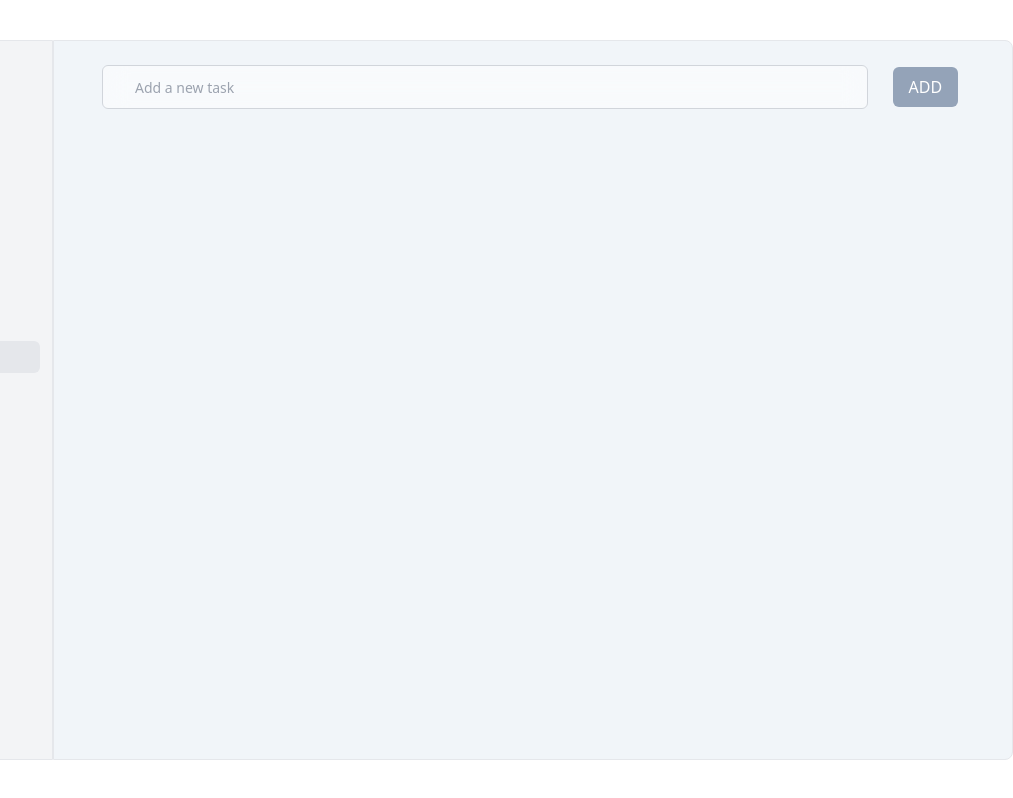
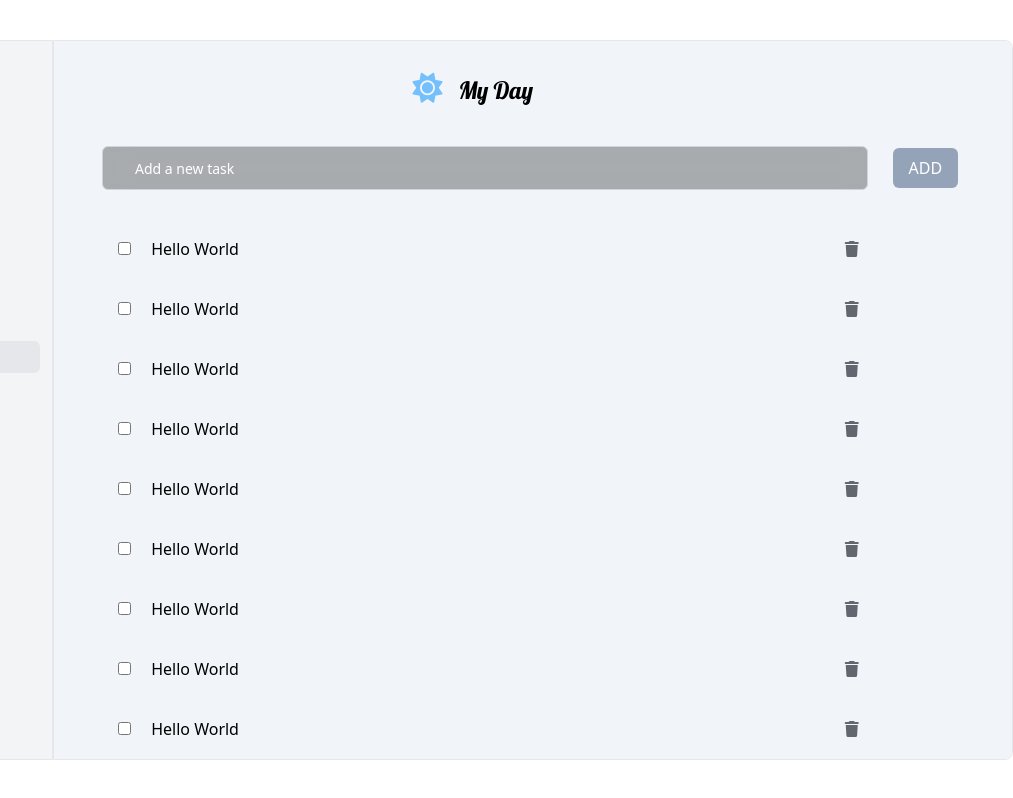
Before and after one commit to Marius-Diran/To-Do-List, a website: page index.html in a window 1280 px wide. Shown: the full height of the page, 267-1280 px from the left. Drawn offline with Linux system fonts and the light colour scheme.

Commit message:
Adding To-Do Featuers

```diff
--- a/index.html
+++ b/index.html
@@ -14,18 +14,115 @@
         <img src="images/To-Do list Logo.png" class="w-[65%] h-[20vh] mx-auto my-4">
         <h1 class="font-Lobster text-3xl text-center">Marius To-Do List</h1>
         <i class="fa-solid fa-magnifying-glass relative left-16 text-sm" style="color: #6b7280;"></i><input type="search" id="search" placeholder="Search" class="my-[6vh] mx-10 h-[4vh] font-JetBrainsMono px-8 text-gray-800 rounded-md text-sm bg-gray-200 outline-none search">
-        <h1 class="text-base font-JetBrainsMono ml-16"><i class="fa-solid fa-sun mr-4 text-base" style="color: #74C0FC;"></i>My Day</h1>
-        <h1 class="text-base font-JetBrainsMono ml-16 my-4"><i class="fa-regular fa-star mr-3 text-base" style="color: #925490;"></i>Important</h1>
-        <h1 class="text-base font-JetBrainsMono ml-16 my-4"><i class="fa-regular fa-calendar mr-3 text-base" style="color: #63E6BE;"></i>Planned</h1>
-        <h1 class="text-base font-JetBrainsMono ml-16 my-4"><i class="fa-solid fa-house-user mr-3 text-base" style="color: #475569;"></i>All Tasks</h1>
+        <ul class="list" data-list>
+          <li class="list-item"><h1 class="text-base font-JetBrainsMono ml-16"><i class="fa-solid fa-sun mr-4 text-base" style="color: #74C0FC;"></i>My Day</h1></li>
+          <li class="list-item"><h1 class="text-base font-JetBrainsMono ml-16 my-4"><i class="fa-regular fa-star mr-3 text-base" style="color: #925490;"></i>Important</h1></li>
+          <li class="list-item"><h1 class="text-base font-JetBrainsMono ml-16 my-4"><i class="fa-regular fa-calendar mr-3 text-base" style="color: #63E6BE;"></i>Planned</h1></li>
+          <li class="list-item"><h1 class="text-base font-JetBrainsMono ml-16 my-4"><i class="fa-solid fa-house-user mr-3 text-base" style="color: #475569;"></i>All Tasks</h1></li>
+        </ul>
+      </div>
 
+      <div class="flex-auto w-[75%] border border-solid h-[90vh] my-10 rounded-tr-lg rounded-br-lg bg-slate-100 main-panel overflow-y-auto">
+        <h1 class="text-2xl font-Lobster ml-[28vw] mt-8 mb-4"><i class="fa-solid fa-sun mr-4 text-3xl" style="color: #74C0FC;"></i>My Day</h1>
 
-      </div>
-      <div class="flex-auto w-[75%] border border-solid h-[90vh] my-10 rounded-tr-lg rounded-br-lg bg-slate-100 main-panel">
         <form>
-          <input type="text" placeholder="Add a new task" class="w-[80%] h-[5.5vh] ml-12 mr-5 my-6 px-8 text-gray-800 rounded-md text-sm bg-white bg-opacity-50 backdrop-blur-md border border-gray-300 outline-none add-task">
-          <button class="bg-slate-400 text-white px-4 py-2 rounded-md hover:bg-slate-600">ADD</button>
+
+          <input id="to-do-input" type="text" placeholder="Add a new task" class="w-[80%] h-[5.5vh] ml-12 mr-5 my-6 px-8 text-white rounded-md text-sm bg-black bg-opacity-30 backdrop-blur-md border border-gray-300 outline-none add-task task-input">
+          <button id="add-task-button" class="bg-slate-400 text-white px-4 py-2 rounded-md hover:bg-slate-600">ADD</button>
+
         </form>
+
+        <ul id="to-do-list">
+
+          <li class="task-item w-[80%] h-[5.5vh] mx-12 my-4">
+            <input type="checkbox" id="task-1" class="mx-4 mt-3">
+            <label class="custom-checkbox transition-all ease-in-out duration-300" for="task-1">Hello World</label>
+            <button class="delete-task-button ml-[47vw]">
+              <i class="fa-solid fa-trash" style="color: #62676f;"></i>
+            </button>
+          </li>
+
+          <li class="task-item w-[80%] h-[5.5vh] mx-12 my-4">
+            <input type="checkbox" id="task-2" class="mx-4 mt-3">
+            <label class="custom-checkbox" for="task-2">Hello World</label>
+            <button class="delete-task-button ml-[47vw]">
+              <i class="fa-solid fa-trash" style="color: #62676f;"></i>
+            </button>
+          </li>
+
+          <li class="task-item w-[80%] h-[5.5vh] mx-12 my-4">
+            <input type="checkbox" id="task-2" class="mx-4 mt-3">
+            <label class="custom-checkbox" for="task-2">Hello World</label>
+            <button class="delete-task-button ml-[47vw]">
+              <i class="fa-solid fa-trash" style="color: #62676f;"></i>
+            </button>
+          </li>
+
+          <li class="task-item w-[80%] h-[5.5vh] mx-12 my-4">
+            <input type="checkbox" id="task-2" class="mx-4 mt-3">
+            <label class="custom-checkbox" for="task-2">Hello World</label>
+            <button class="delete-task-button ml-[47vw]">
+              <i class="fa-solid fa-trash" style="color: #62676f;"></i>
+            </button>
+          </li>
+
+          <li class="task-item w-[80%] h-[5.5vh] mx-12 my-4">
+            <input type="checkbox" id="task-2" class="mx-4 mt-3">
+            <label class="custom-checkbox" for="task-2">Hello World</label>
+            <button class="delete-task-button ml-[47vw]">
+              <i class="fa-solid fa-trash" style="color: #62676f;"></i>
+            </button>
+          </li>
+
+          <li class="task-item w-[80%] h-[5.5vh] mx-12 my-4">
+            <input type="checkbox" id="task-2" class="mx-4 mt-3">
+            <label class="custom-checkbox" for="task-2">Hello World</label>
+            <button class="delete-task-button ml-[47vw]">
+              <i class="fa-solid fa-trash" style="color: #62676f;"></i>
+            </button>
+          </li>
+
+          <li class="task-item w-[80%] h-[5.5vh] mx-12 my-4">
+            <input type="checkbox" id="task-2" class="mx-4 mt-3">
+            <label class="custom-checkbox" for="task-2">Hello World</label>
+            <button class="delete-task-button ml-[47vw]">
+              <i class="fa-solid fa-trash" style="color: #62676f;"></i>
+            </button>
+          </li>
+
+          <li class="task-item w-[80%] h-[5.5vh] mx-12 my-4">
+            <input type="checkbox" id="task-2" class="mx-4 mt-3">
+            <label class="custom-checkbox" for="task-2">Hello World</label>
+            <button class="delete-task-button ml-[47vw]">
+              <i class="fa-solid fa-trash" style="color: #62676f;"></i>
+            </button>
+          </li>
+
+          <li class="task-item w-[80%] h-[5.5vh] mx-12 my-4">
+            <input type="checkbox" id="task-2" class="mx-4 mt-3">
+            <label class="custom-checkbox" for="task-2">Hello World</label>
+            <button class="delete-task-button ml-[47vw]">
+              <i class="fa-solid fa-trash" style="color: #62676f;"></i>
+            </button>
+          </li>
+
+          <li class="task-item w-[80%] h-[5.5vh] mx-12 my-4">
+            <input type="checkbox" id="task-2" class="mx-4 mt-3">
+            <label class="custom-checkbox" for="task-2">Hello World</label>
+            <button class="delete-task-button ml-[47vw]">
+              <i class="fa-solid fa-trash" style="color: #62676f;"></i>
+            </button>
+          </li>
+
+          <li class="task-item w-[80%] h-[5.5vh] mx-12 my-4">
+            <input type="checkbox" id="task-2" class="mx-4 mt-3">
+            <label class="custom-checkbox" for="task-2">Hello World</label>
+            <button class="delete-task-button ml-[47vw]">
+              <i class="fa-solid fa-trash" style="color: #62676f;"></i>
+            </button>
+          </li>
+
+        </ul>
 
       </div>
 
@@ -33,5 +130,6 @@
   </div>
 
   <script src="https://kit.fontawesome.com/ad2f1382aa.js" crossorigin="anonymous"></script>
+  <script src="to-do.js"></script>
 </body>
 </html>
--- a/input.css
+++ b/input.css
@@ -19,3 +19,16 @@
 .search::placeholder {
   @apply text-gray-500
 }
+
+.task-input::placeholder {
+  @apply text-white
+}
+
+input[type="checkbox"]:checked + .custom-checkbox {
+  @apply line-through;
+  @apply text-gray-500;
+}
+
+.custom-checkbox {
+  @apply transition-all ease-in-out duration-300
+}
```
Also changed, not shown: output.css.
